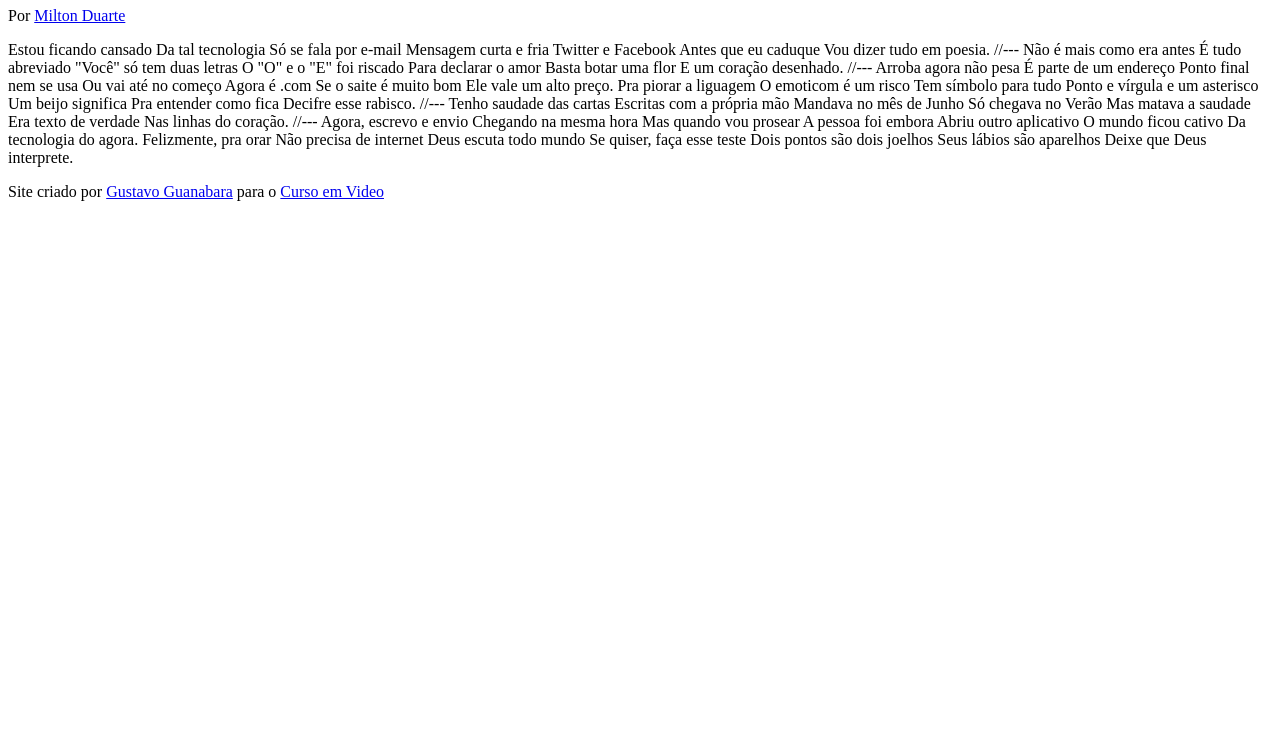
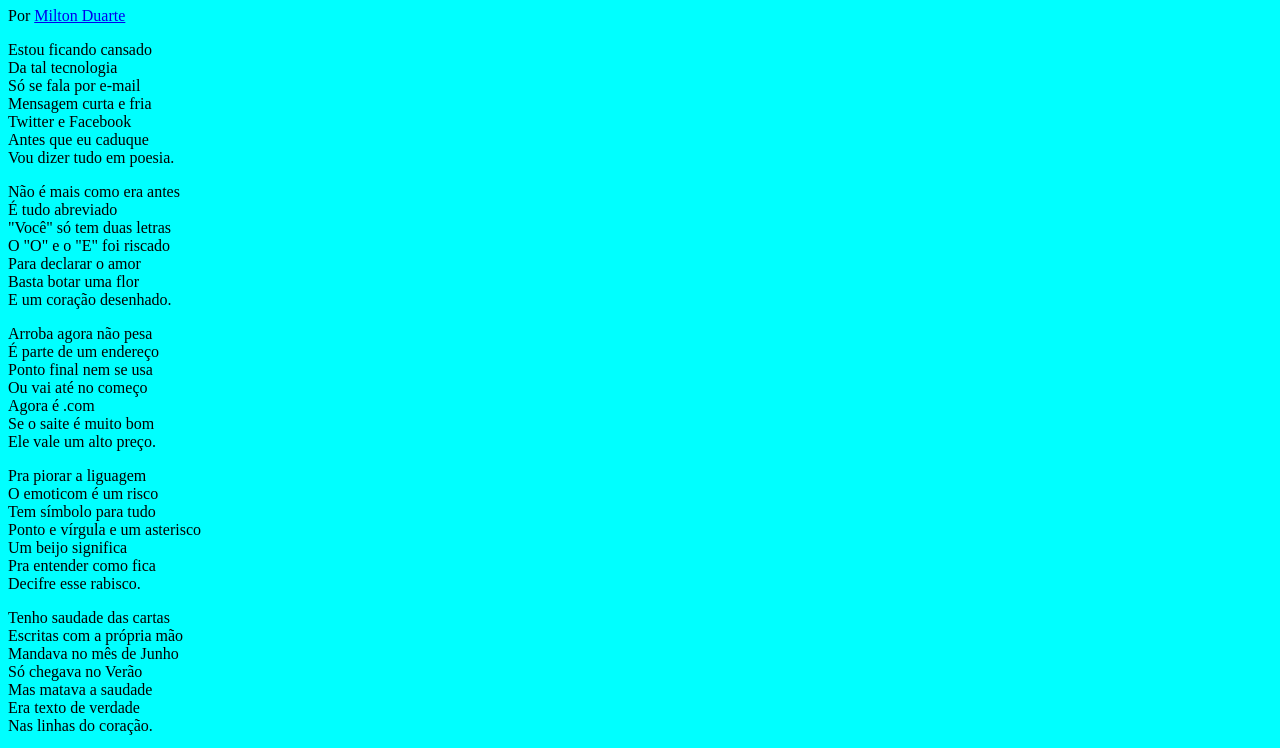
Before and after one commit to diegovieiracosta/projeto-cordel, a plain HTML site: page index.html in a window 1280 px wide. Shown: the part 73-821 px from the top of the page. Before the commit the page ends 800 px from the top, so only its background shows below. Drawn offline with Linux system fonts and the light colour scheme.

Commit message:
criação do estilo css

```diff
--- /dev/null
+++ b/estilo/style.css
@@ -0,0 +1,5 @@
+@charset "UTF-8";
+
+body{
+    background-color: aqua;
+}
--- a/index.html
+++ b/index.html
@@ -5,6 +5,7 @@
     <meta http-equiv="X-UA-Compatible" content="IE=edge">
     <meta name="viewport" content="width=device-width, initial-scale=1.0">
     <title>Cordel Mordeno</title>
+    <link rel="stylesheet" href="estilo/style.css">
 </head>
 <body>
     <header>
@@ -12,69 +13,84 @@
         <p>Por <a href="https://www.recantodasletras.com.br/poesias/3186743">Milton Duarte</a></p>
     </header>
 
-    Estou ficando cansado
-    Da tal tecnologia
-    Só se fala por e-mail
-    Mensagem curta e fria
-    Twitter e Facebook
-    Antes que eu caduque
-    Vou dizer tudo em poesia.
+    <section>
+        <p>
+            Estou ficando cansado <br>
+            Da tal tecnologia <br>
+            Só se fala por e-mail <br>
+            Mensagem curta e fria <br>
+            Twitter e Facebook <br>
+            Antes que eu caduque <br>
+            Vou dizer tudo em poesia.
+        </p>
+    </section>
 
-    //---
+    <section>
+        <p>
+            Não é mais como era antes <br>
+            É tudo abreviado <br>
+            "Você" só tem duas letras <br>
+            O "O" e o "E" foi riscado <br>
+            Para declarar o amor <br>
+            Basta botar uma flor <br>
+            E um coração desenhado.
+        </p>
+    </section>
 
-    Não é mais como era antes
-    É tudo abreviado
-    "Você" só tem duas letras
-    O "O" e o "E" foi riscado
-    Para declarar o amor
-    Basta botar uma flor
-    E um coração desenhado.
+    <section>
+        <p>
+            Arroba agora não pesa <br>
+            É parte de um endereço <br>
+            Ponto final nem se usa <br>
+            Ou vai até no começo <br>
+            Agora é .com <br>
+            Se o saite é muito bom <br>
+            Ele vale um alto preço.
+        </p>
 
-    //---
+        <p>
+            Pra piorar a liguagem <br>
+            O emoticom é um risco <br>
+            Tem símbolo para tudo <br>
+            Ponto e vírgula e um asterisco <br>
+            Um beijo significa <br>
+            Pra entender como fica <br>
+            Decifre esse rabisco.
+        </p>
+    </section>
 
-    Arroba agora não pesa
-    É parte de um endereço
-    Ponto final nem se usa
-    Ou vai até no começo
-    Agora é .com
-    Se o saite é muito bom
-    Ele vale um alto preço.
 
-    Pra piorar a liguagem
-    O emoticom é um risco
-    Tem símbolo para tudo
-    Ponto e vírgula e um asterisco
-    Um beijo significa
-    Pra entender como fica
-    Decifre esse rabisco.
+    <section>
+        <p>
+            Tenho saudade das cartas <br>
+            Escritas com a própria mão <br>
+            Mandava no mês de Junho <br>
+            Só chegava no Verão <br>
+            Mas matava a saudade <br>
+            Era texto de verdade <br>
+            Nas linhas do coração.
+        </p>
+    </section>
 
-    //---
 
-    Tenho saudade das cartas
-    Escritas com a própria mão
-    Mandava no mês de Junho
-    Só chegava no Verão
-    Mas matava a saudade
-    Era texto de verdade
-    Nas linhas do coração.
-
-    //---
-
-    Agora, escrevo e envio
-    Chegando na mesma hora
-    Mas quando vou prosear
-    A pessoa foi embora
-    Abriu outro aplicativo
-    O mundo ficou cativo
-    Da tecnologia do agora.
-
-    Felizmente, pra orar
-    Não precisa de internet
-    Deus escuta todo mundo
-    Se quiser, faça esse teste
-    Dois pontos são dois joelhos
-    Seus lábios são aparelhos
-    Deixe que Deus interprete.
+    <section>
+        <p>
+            Agora, escrevo e envio <br>
+            Chegando na mesma hora <br>
+            Mas quando vou prosear <br>
+            A pessoa foi embora <br>
+            Abriu outro aplicativo <br>
+            O mundo ficou cativo <br>
+            Da tecnologia do agora. <br>
+            Felizmente, pra orar <br>
+            Não precisa de internet <br>
+            Deus escuta todo mundo <br>
+            Se quiser, faça esse teste <br>
+            Dois pontos são dois joelhos <br>
+            Seus lábios são aparelhos <br>
+            Deixe que Deus interprete.
+        </p>
+    </section>
 
     <footer>
         <p>Site criado por <a href="#" target="_blank">Gustavo Guanabara</a> para o <a href="#" target="_blank">Curso em Video</a></p>
```
